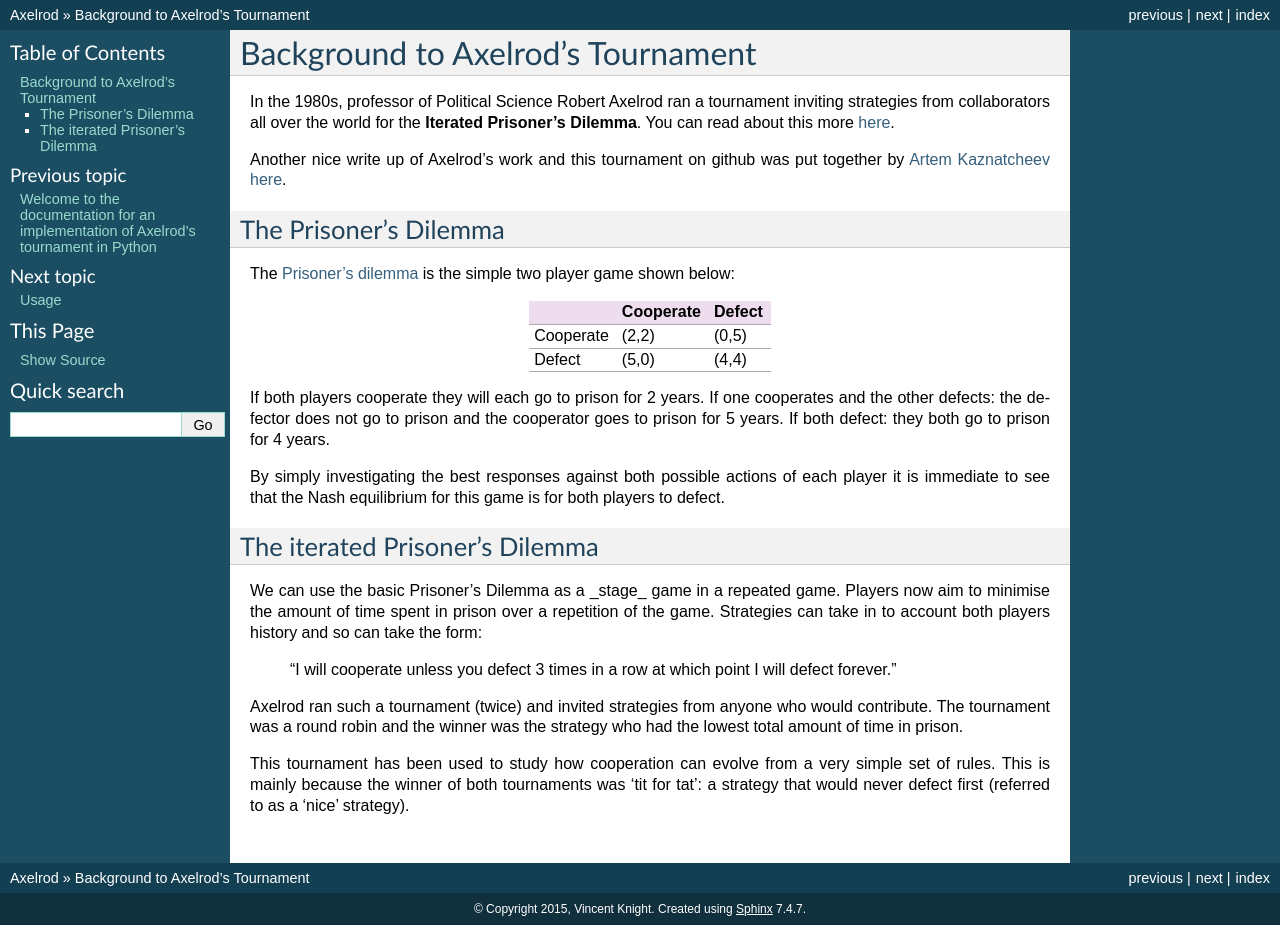
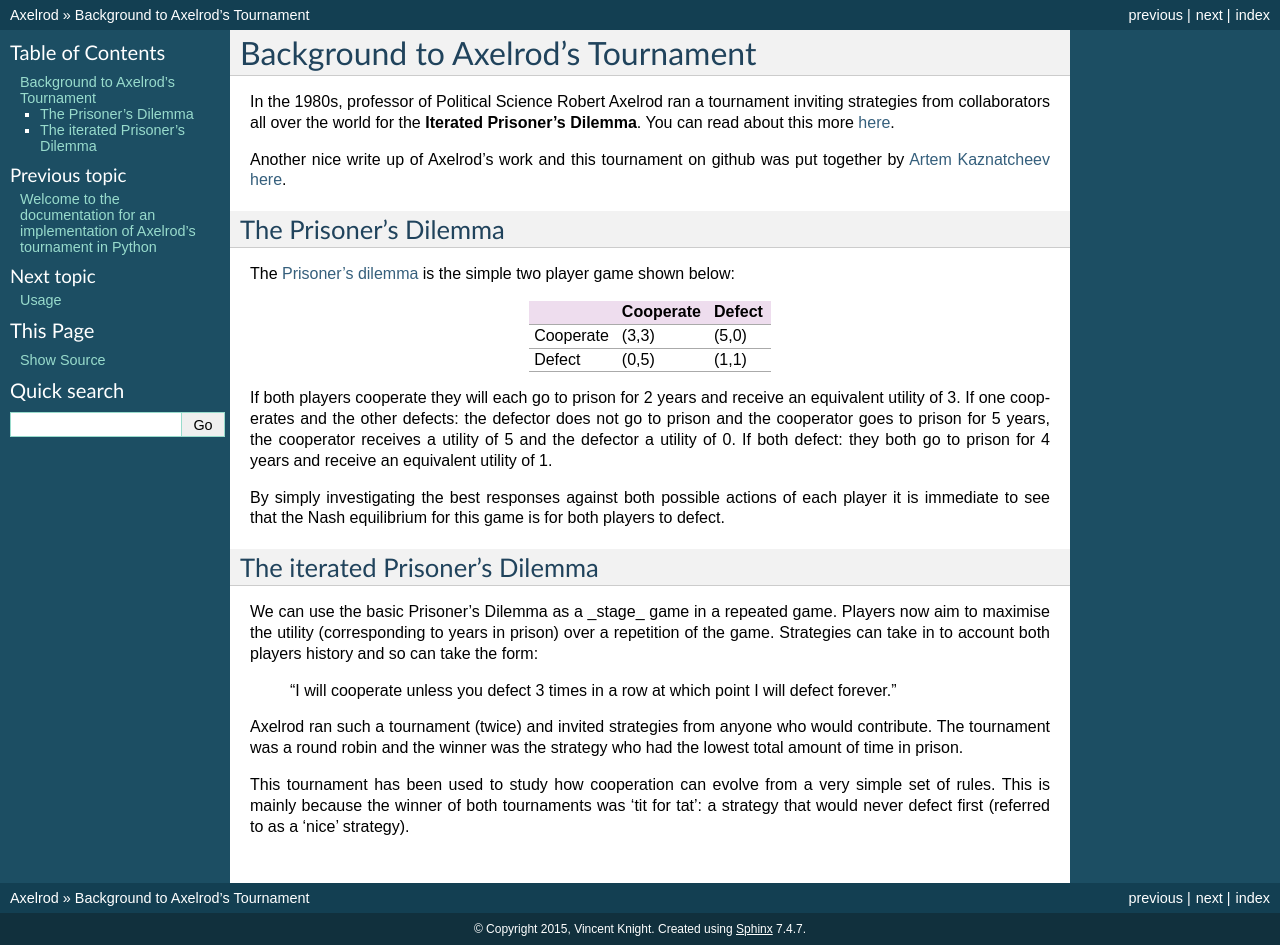
Before and after one commit to Axelrod-Python/Axelrod, a Sphinx documentation site: the page built from docs/background.rst, in a window 1280 px wide. Built offline with Sphinx 7.4.7, drawn with Linux system fonts in a browser that asks for light colours.

```diff
--- a/docs/background.rst
+++ b/docs/background.rst
@@ -14,14 +14,16 @@ The `Prisoner's dilemma <http://en.wikipedia.org/wiki/Prisoner%27s_dilemma>`_ is
 +----------+---------------+---------------+
 |          | Cooperate     | Defect        |
 +==========+===============+===============+
-|Cooperate | (2,2)         | (0,5)         |
+|Cooperate | (3,3)         | (5,0)         |
 +----------+---------------+---------------+
-|Defect    | (5,0)         | (4,4)         |
+|Defect    | (0,5)         | (1,1)         |
 +----------+---------------+---------------+
 
-If both players cooperate they will each go to prison for 2 years.
-If one cooperates and the other defects: the defector does not go to prison and the cooperator goes to prison for 5 years.
-If both defect: they both go to prison for 4 years.
+If both players cooperate they will each go to prison for 2 years and receive an
+equivalent utility of 3.
+If one cooperates and the other defects: the defector does not go to prison and the cooperator goes to prison for 5 years, the cooperator receives a utility of 5 and the defector a utility of 0.
+If both defect: they both go to prison for 4 years and receive an equivalent
+utility of 1.
 
 By simply investigating the best responses against both possible actions of each player it is immediate to see that the Nash equilibrium for this game is for both players to defect.
 
@@ -29,7 +31,7 @@ The iterated Prisoner's Dilemma
 -------------------------------
 
 We can use the basic Prisoner's Dilemma as a _stage_ game in a repeated game.
-Players now aim to minimise the amount of time spent in prison over a repetition of the game.
+Players now aim to maximise the utility (corresponding to years in prison) over a repetition of the game.
 Strategies can take in to account both players history and so can take the form:
 
     "I will cooperate unless you defect 3 times in a row at which point I will defect forever."
```
Also changed, not shown: docs/usage.rst (+10 -10 lines), docs/_static/usage/basic_strategies-5-Defector-3-TitForTat.svg, docs/_static/usage/basic_strategies-reproduce-huge-initial-D.svg, docs/_static/usage/basic_strategies-reproduce-large-initial-D.svg, docs/_static/usage/basic_strategies-reproduce.svg, docs/_static/usage/basic_strategies.svg, docs/_static/usage/payoffs.svg.
